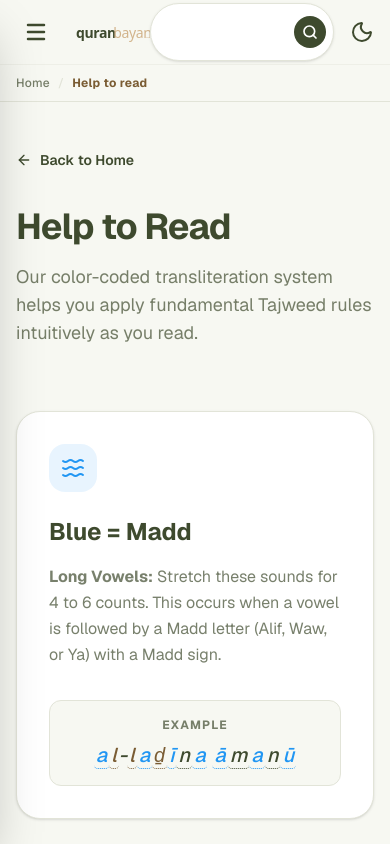
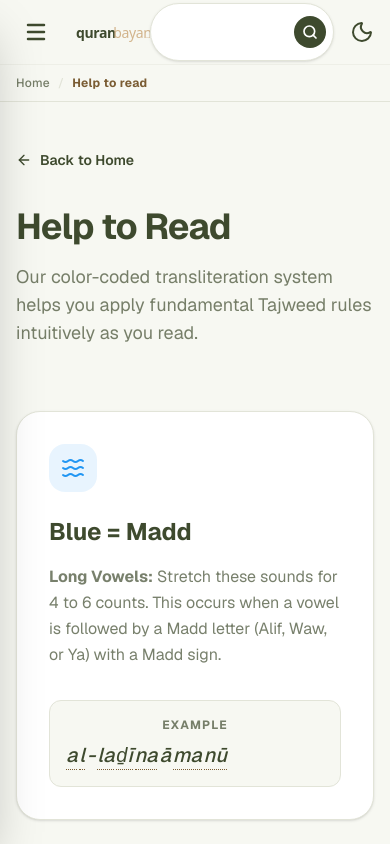
Before and after one commit to saleemmorris/quranbayan, a Next.js app: page /help-to-read in a window 390 px wide. Shown: the top 844 px of the page. Built offline with nearby package versions, Linux system fonts and the light colour scheme.

Commit message:
feat: implement full phonetic integration for word analysis view

```diff
--- a/src/components/TajweedText.tsx
+++ b/src/components/TajweedText.tsx
@@ -1,109 +1,94 @@
 'use client';
 
 import React from 'react';
+import { PHONETIC_INDEX } from '@/constants/phoneticMap';
 
 /**
- * TajweedRule maps transliteration patterns to audio filenames and visual styles.
- * Aligned with DIN 31635 and the 1_alif...30_yaa audio assets.
+ * Phonetic Integration - TajweedText
+ * Tokenizes DIN 31635 transliteration and links parts to audio assets.
  */
-interface TajweedRule {
-  pattern: string;
-  sound: string;
-  type: 'madd' | 'heavy' | 'ghunnah' | 'qalqalah' | 'letter';
+export default function TajweedText({ transliteration }: { transliteration: string }) {
+
+  /**
+   * Tokenizes the transliteration string into Consonant+Vowel units.
+   * Regex: /([b-zḥḏʿġšṣḍṭẓʾ][āīūaiu]?|')/gi
+   */
+  const tokenizeTransliteration = (text: string): string[] => {
+    // Regex identifies letters followed by optional vowels, or a hamzah (')
+    const regex = /([b-zḥḏʿġšṣḍṭẓʾ][āīūaiu]?|')/gi;
+    const tokens: string[] = [];
+    let match;
+    let lastIndex = 0;
+
+    while ((match = regex.exec(text)) !== null) {
+      // Add any non-matching characters before the current match as static text
+      if (match.index > lastIndex) {
+        tokens.push(text.substring(lastIndex, match.index));
+      }
+      tokens.push(match[0]);
+      lastIndex = regex.lastIndex;
     }
 
-const TAJWEED_RULES: TajweedRule[] = [
-  // Madd (Long Vowels & Carriers)
-  { pattern: 'ā', sound: '1_alif', type: 'madd' },
-  { pattern: 'ī', sound: '30_yaa', type: 'madd' },
-  { pattern: 'ū', sound: '27_waw', type: 'madd' },
-  { pattern: 'a', sound: '1_alif', type: 'madd' },
-  { pattern: 'i', sound: '30_yaa', type: 'madd' },
-  { pattern: 'u', sound: '27_waw', type: 'madd' },
+    // Add any trailing characters
+    if (lastIndex < text.length) {
+      tokens.push(text.substring(lastIndex));
+    }
 
-  // Letters mapped to phonetic assets
-  { pattern: "'", sound: '28_hamzah', type: 'letter' },
-  { pattern: 'b', sound: '2_baa', type: 'qalqalah' },
-  { pattern: 't', sound: '3_taa', type: 'qalqalah' },
-  { pattern: 'ṯ', sound: '4_thaa', type: 'letter' },
-  { pattern: 'j', sound: '5_jeem', type: 'qalqalah' },
-  { pattern: 'ḥ', sound: '6_haa', type: 'heavy' },
-  { pattern: 'ḫ', sound: '7_khaa', type: 'heavy' },
-  { pattern: 'd', sound: '8_daal', type: 'qalqalah' },
-  { pattern: 'ḏ', sound: '9_zaal', type: 'letter' },
-  { pattern: 'r', sound: '10_raa', type: 'heavy' },
-  { pattern: 'z', sound: '11_zaa', type: 'letter' },
-  { pattern: 's', sound: '12_seen', type: 'letter' },
-  { pattern: 'š', sound: '13_sheen', type: 'letter' },
-  { pattern: 'ṣ', sound: '14_saad', type: 'heavy' },
-  { pattern: 'ḍ', sound: '15_daad', type: 'heavy' },
-  { pattern: 'ṭ', sound: '16_taah', type: 'heavy' },
-  { pattern: 'ẓ', sound: '17_zhaa', type: 'heavy' },
-  { pattern: 'ʿ', sound: '18_ain', type: 'heavy' },
-  { pattern: 'ġ', sound: '19_ghain', type: 'heavy' },
-  { pattern: 'f', sound: '20_faa', type: 'letter' },
-  { pattern: 'q', sound: '21_qaaf', type: 'qalqalah' },
-  { pattern: 'k', sound: '22_kaaf', type: 'letter' },
-  { pattern: 'l', sound: '23_laam', type: 'letter' },
-  { pattern: 'm', sound: '24_meem', type: 'ghunnah' },
-  { pattern: 'n', sound: '25_noon', type: 'ghunnah' },
-  { pattern: 'h', sound: '26_haah', type: 'letter' },
-  { pattern: 'w', sound: '27_waw', type: 'letter' },
-  { pattern: 'y', sound: '30_yaa', type: 'letter' },
-];
-
-const TAJWEED_COLORS = {
-  madd: 'text-[#2196F3]',
-  ghunnah: 'text-brand-olive',
-  qalqalah: 'text-brand-clay',
-  heavy: 'text-[#795548]',
-  letter: 'text-brand-clay',
+    return tokens;
   };
 
   /**
- * TajweedText component for interactive transliteration.
- * Makes every identified phonetic part a clickable sound link.
+   * Plays sound of a specific token from /audio/tajweed/
    */
-export default function TajweedText({ transliteration }: { transliteration: string }) {
-  const playSound = (soundName: string) => {
-    // Audio path in /audio/tajweed/ as per project structure
-    const audio = new Audio(`/audio/tajweed/${soundName}.mp3`);
+  const playSound = (token: string) => {
+    const lowerToken = token.toLowerCase();
+
+    // Check for special combined cases first (like 'la')
+    let filename = PHONETIC_INDEX[lowerToken];
+
+    // If no direct token match, lookup by primary consonant or character
+    if (!filename) {
+      // Pick first character of token as fallback for consonants+vowels
+      const firstChar = lowerToken.charAt(0);
+      filename = PHONETIC_INDEX[firstChar];
+    }
+
+    if (!filename) return;
+
+    const audioPath = `/audio/tajweed/${filename}`;
+    const audio = new Audio(audioPath);
     audio.play().catch(() => {
-      console.warn(`Phonetic sound not found: ${soundName}`);
+      console.warn(`Phonetic audio not found: ${audioPath}`);
     });
   };
 
-  // Sort patterns by length descending to ensure longer matches take precedence
-  const sortedPatterns = TAJWEED_RULES.map(r => r.pattern).sort((a, b) => b.length - a.length);
-  const regex = new RegExp(`(${sortedPatterns.map(p => p.replace(/[.*+?^${}()|[\]\\]/g, '\\$&')).join('|')})`, 'gi');
-
-  // Split transliteration into parts based on recognized patterns
-  const parts = transliteration.split(regex);
+  const tokens = tokenizeTransliteration(transliteration);
 
   return (
-    <span className="italic">
-      {parts.map((part, index) => {
-        const lowerPart = part.toLowerCase();
-        const rule = TAJWEED_RULES.find(r => r.pattern === lowerPart);
+    <span className="italic flex flex-wrap gap-x-0.5">
+      {tokens.map((token, index) => {
+        const lowerToken = token.toLowerCase();
 
-        if (rule) {
+        // Determine if token is interactive (exists in mapping)
+        const isInteractive = !!PHONETIC_INDEX[lowerToken] || !!PHONETIC_INDEX[lowerToken.charAt(0)];
+
+        if (isInteractive) {
           return (
             <span
-              key={index}
+              key={`${token}-${index}`}
               onClick={(e) => {
-                e.stopPropagation(); // Avoid triggering parent WordToken analysis
-                playSound(rule.sound);
+                e.stopPropagation();
+                playSound(token);
               }}
-              className={`${TAJWEED_COLORS[rule.type]} cursor-pointer border-b border-dotted border-current hover:border-solid hover:bg-brand-clay/10 rounded px-0.5 transition-all`}
-              title={`${rule.type}: ${rule.pattern}`}
+              className="cursor-pointer hover:text-blue-500 border-b border-dotted border-brand-clay transition-all duration-200"
             >
-              {part}
+              {token}
             </span>
           );
         }
 
-        // Render separators or unknown parts as static text
-        return <React.Fragment key={index}>{part}</React.Fragment>;
+        // Static part (e.g., spaces, punctuation)
+        return <React.Fragment key={`${token}-${index}`}>{token}</React.Fragment>;
       })}
     </span>
   );
--- /dev/null
+++ b/src/constants/phoneticMap.ts
@@ -0,0 +1,50 @@
+/**
+ * PHONETIC_INDEX maps DIN 31635 transliteration characters to
+ * local audio filenames in /public/audio/tajweed/.
+ */
+export const PHONETIC_INDEX: Record<string, string> = {
+  // 28 Letters
+  "'": '28_hamzah.mp3',
+  "ʾ": '28_hamzah.mp3',
+  "’": '28_hamzah.mp3',
+  "b": "2_baa.mp3",
+  "t": "3_taa.mp3",
+  "ṯ": "4_thaa.mp3",
+  "j": "5_jeem.mp3",
+  "ḥ": "6_haa.mp3",
+  "ḫ": "7_khaa.mp3",
+  "d": "8_daal.mp3",
+  "ḏ": "9_zaal.mp3",
+  "r": "10_raa.mp3",
+  "z": "11_zaa.mp3",
+  "s": "12_seen.mp3",
+  "š": "13_sheen.mp3",
+  "ṣ": "14_saad.mp3",
+  "ḍ": "15_daad.mp3",
+  "ṭ": "16_taah.mp3",
+  "ẓ": "17_zhaa.mp3",
+  "ʿ": "18_ain.mp3",
+  "ġ": "19_ghain.mp3",
+  "f": "20_faa.mp3",
+  "q": "21_qaaf.mp3",
+  "k": "22_kaaf.mp3",
+  "l": "23_laam.mp3",
+  "m": "24_meem.mp3",
+  "n": "25_noon.mp3",
+  "h": "26_haah.mp3",
+  "w": "27_waw.mp3",
+  "y": "30_yaa.mp3",
+
+  // Vowels (Long)
+  "ā": "1_alif.mp3",
+  "ī": "30_yaa.mp3",
+  "ū": "27_waw.mp3",
+
+  // Vowels (Short - Mapping to carriers/nearest fits)
+  "a": "1_alif.mp3",
+  "i": "30_yaa.mp3",
+  "u": "27_waw.mp3",
+
+  // Special Combined
+  "la": "29_laaa.mp3"
+};
```
Also changed, not shown: 1 other file (tests, documents, lock files or other folders). Lines whose indentation alone changed are shown as unchanged.
